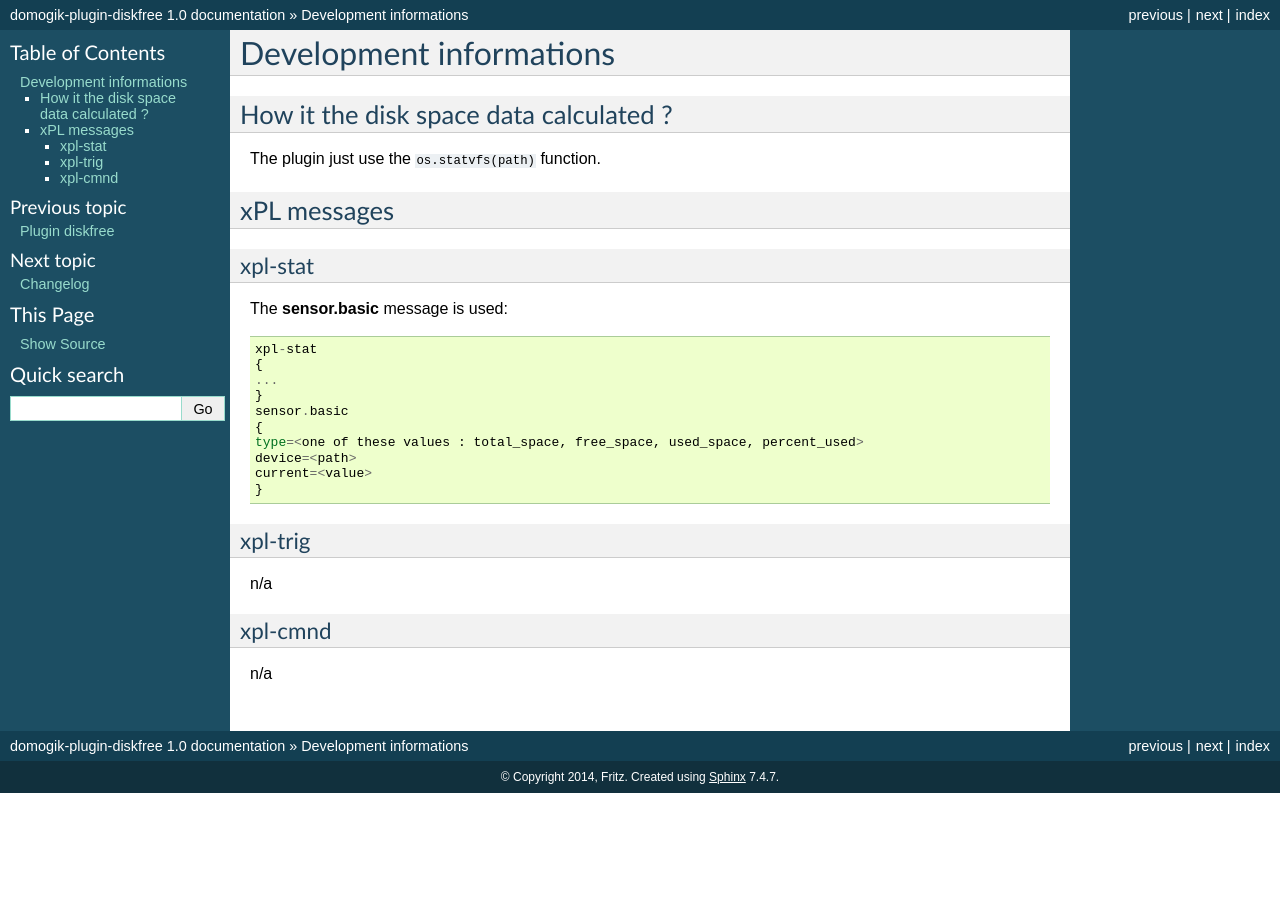
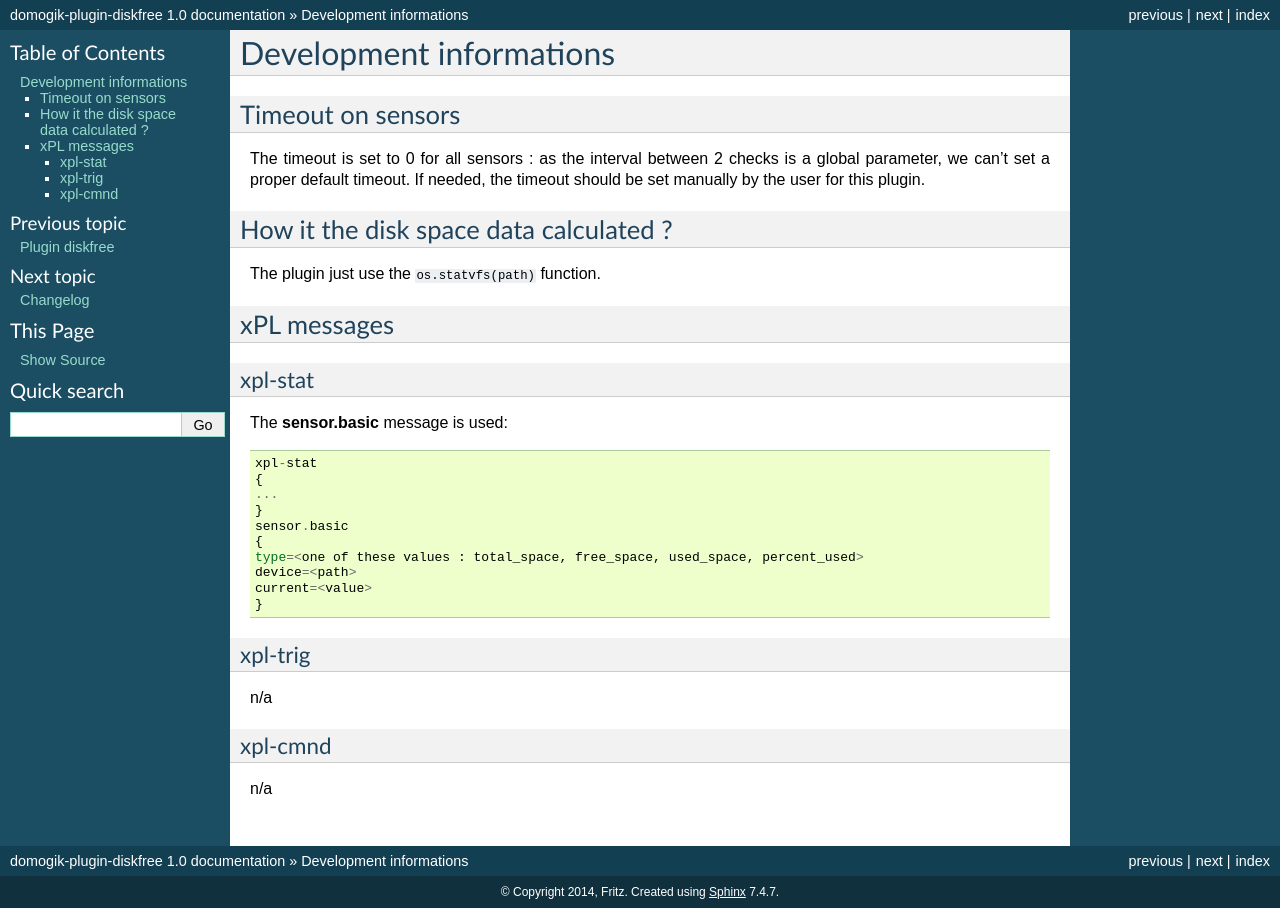
Before and after one commit to fritz-smh/domogik-plugin-diskfree, a Sphinx documentation site: the page built from docs/dev.txt, in a window 1280 px wide. Built offline with Sphinx 7.4.7, drawn with Linux system fonts in a browser that asks for light colours.

Commit message:
doc: improve

```diff
--- a/docs/conf.py
+++ b/docs/conf.py
@@ -45,4 +45,4 @@ html_theme = 'default'
 html_static_path = ['_static']
 
 # Output file base name for HTML help builder.
-htmlhelp_basename = 'domogik-plugin-diskfreedoc'
+htmlhelp_basename = 'domogik-plugin-diskfree'
--- a/docs/dev.txt
+++ b/docs/dev.txt
@@ -1,6 +1,11 @@
 ========================
 Development informations
 ========================
+
+Timeout on sensors
+==================
+
+The timeout is set to 0 for all sensors : as the interval between 2 checks is a global parameter, we can't set a proper default timeout. If needed, the timeout should be set manually by the user for this plugin.
 
 How it the disk space data calculated ?
 =======================================
```
